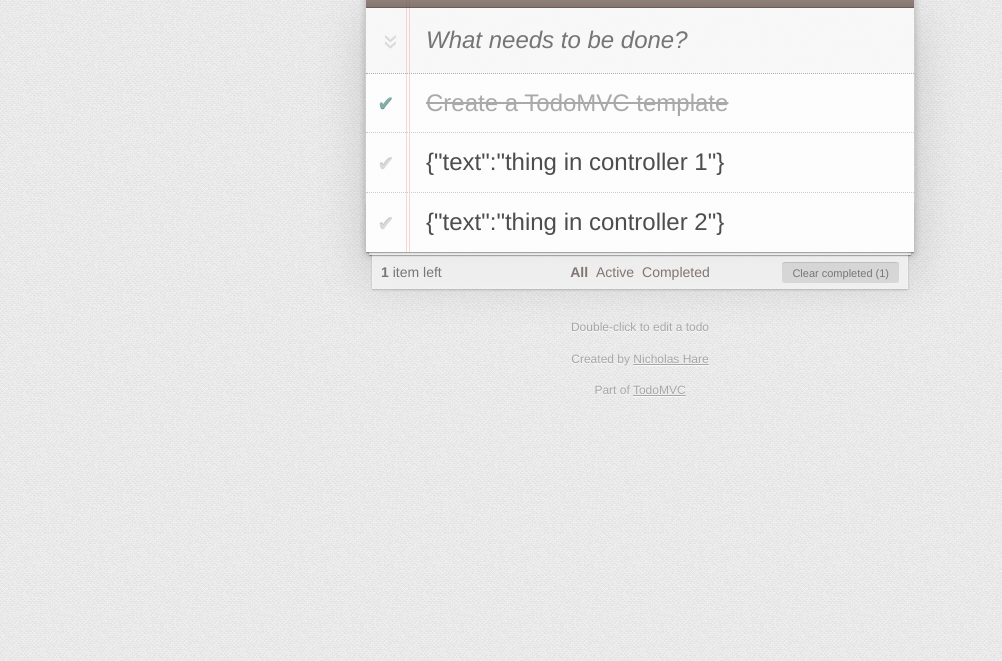
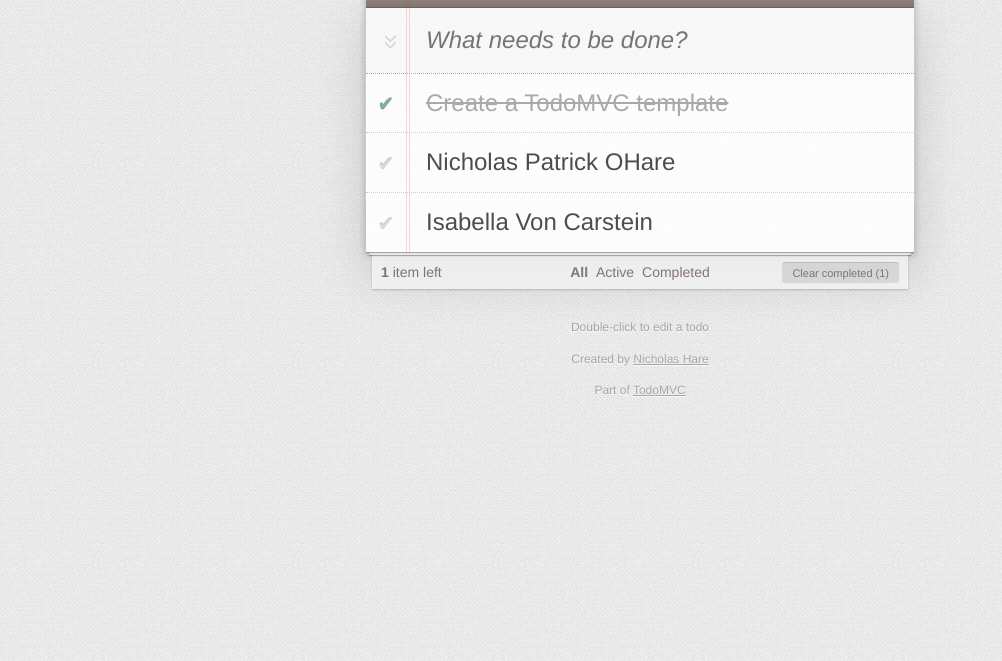
Before and after one commit to Nhare/TIY-Assignments, a website: page angular/todoMVC/index.html in a window 1280 px wide. Shown: the part 139-800 px from the top of the page, without its empty margins (0-1002 px from the left). Drawn offline with Linux system fonts and the light colour scheme; no server answers.

Commit message:
after lunch commit

```diff
--- a/angular/todoMVC/index.html
+++ b/angular/todoMVC/index.html
@@ -31,7 +31,7 @@
 					<li ng-repeat="task in taskList.tasks" ng-class="{completed: task.completed, editing: task.editing}">
 						<div class="view">
 							<input class="toggle" type="checkbox" ng-model="task.completed">
-							<label ng-dblclick="task.startEdit(task)">{{task}}</label>
+							<label ng-dblclick="task.startEdit(task)">{{task.text}}</label>
 							<button class="destroy"></button>
 						</div>
 						<input class="edit" value="{{task.text}}" ng-keyup="taskList.cancelEdit(task)">
--- a/angular/todoMVC/js/app.js
+++ b/angular/todoMVC/js/app.js
@@ -4,8 +4,8 @@
 	angular.module('todomvc', [ ])
 		.controller('Ctrl', function(){
 			this.tasks = [
-			 { text: 'thing in controller 1'},
-			 { text: 'thing in controller 2'},
+			 { text: 'Nicholas Patrick OHare'},
+			 { text: 'Isabella Von Carstein'},
 			];
 
 		this.cancelEdit = function(keyCode, task){
```
